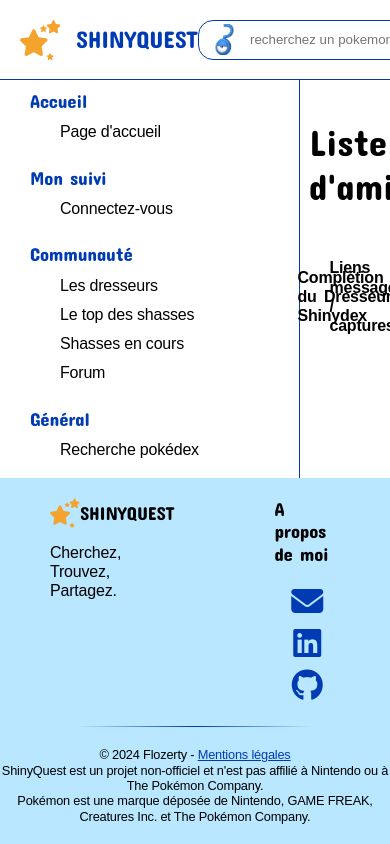
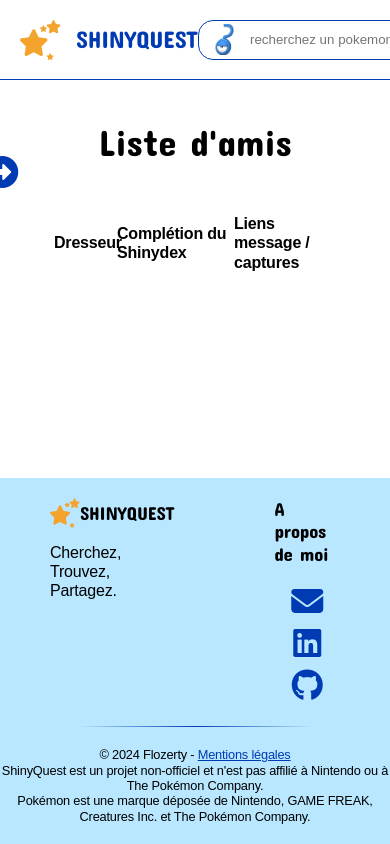
Before and after one commit to Flozerty/ShinyQuest, a Symfony app: template templates/amis/index.html.twig in a window 390 px wide; the page is wider, and only the part inside the window is pictured. Run offline with Twig, Linux system fonts and the light colour scheme; the template is opened without the code that fills it, so the values that code supplies are empty; some libraries are stand-ins or nearby versions; some web fonts are replaced.

Commit message:
responsive side nav

```diff
--- a/public/css/style.css
+++ b/public/css/style.css
@@ -264,7 +264,8 @@ header {
 #main-wrapper {
   display: flex;
   justify-content: center;
-  padding: 80px 0 80px 300px;
+  padding: 80px 0;
+  transition: var(--transitionTime);
   /* min-height calc dans base.js */
 }
 
@@ -273,15 +274,18 @@ main {
   position: relative;
 }
 
+/* //////////////////// SIDE NAV //////////////////// */
 #main-side-nav {
   position: fixed;
   top: 80px;
   bottom: 0;
-  left: 0;
+  z-index: 10;
   display: flex;
   flex-direction: column;
   width: 300px;
   border-right: 1px solid var(--darkblue);
+  transition: var(--transitionTime);
+  background-color: white;
 
   div {
     padding: 10px 30px;
@@ -311,6 +315,30 @@ main {
       color: var(--darkblue);
     }
   }
+
+  #toggle-nav-btn {
+    font-size: 2rem;
+    color: var(--darkblue);
+    position: absolute;
+    top: 10%;
+    right: 0;
+    background-color: white;
+    cursor: pointer;
+    transition: var(--transitionTime);
+    transform: translateX(60%);
+
+    &:hover {
+      transform: translateX(100%);
+    }
+  }
+}
+
+.toggle-nav {
+  left: 0;
+}
+
+.hide-nav {
+  left: -300px;
 }
 
 .chroma-container {
@@ -427,3 +455,17 @@ footer {
     }
   }
 }
+
+@media (min-width: 1200px) {
+  #toggle-nav-btn {
+    display: none;
+  }
+
+  #main-wrapper {
+    padding-left: 300px;
+  }
+
+  #main-side-nav {
+    left: 0px;
+  }
+}
--- /dev/null
+++ b/public/js/toggleSideNav.js
@@ -0,0 +1,24 @@
+const sideNavContainer = document.querySelector('#main-side-nav'),
+  toggleBtn = document.querySelector('#toggle-nav-btn'),
+  mainContainer = document.querySelector('#main-wrapper')
+
+let toggle = false;
+
+toggleBtn.addEventListener('click', () => {
+  toggle = !toggle;
+  verifyToggle();
+})
+
+function verifyToggle() {
+
+  if (toggle) {
+    toggleBtn.style.transform = "translateX(60%) rotate(180deg)";
+    sideNavContainer.classList.add('toggle-nav');
+    sideNavContainer.classList.remove('hide-nav');
+
+  } else {
+    toggleBtn.style.transform = "translateX(60%)";
+    sideNavContainer.classList.add('hide-nav');
+    sideNavContainer.classList.remove('toggle-nav');
+  }
+}
--- a/templates/base.html.twig
+++ b/templates/base.html.twig
@@ -114,7 +114,8 @@
     <nav> </nav>
     {% endif %}
 
-    <aside id="main-side-nav">
+    {# ////////////////Side nav//////////////// #}
+    <aside id="main-side-nav" class="hide-nav">
       <div>
         <h3>Accueil</h3>
         <ul>
@@ -155,6 +156,7 @@
           <li><a class="nav-link" href="{{ path('app_pokedex') }}">Recherche pokédex</a></li>
         </ul>
       </div>
+      <i id="toggle-nav-btn" class="fa-solid fa-circle-right"></i>
     </aside>
 
     {# main #}
@@ -227,6 +229,7 @@
   <script src="https://code.jquery.com/jquery-3.6.0.min.js"></script>
   <script src="{{asset('js/headerProfileNav.js')}}"></script>
   <script src="{{asset('js/headerSearch.js')}}"></script>
+  <script src="{{asset('js/toggleSideNav.js')}}"></script>
   <script src="{{asset('js/base.js')}}"></script>
   {% block javascripts %}{% endblock %}
 </body>
```
